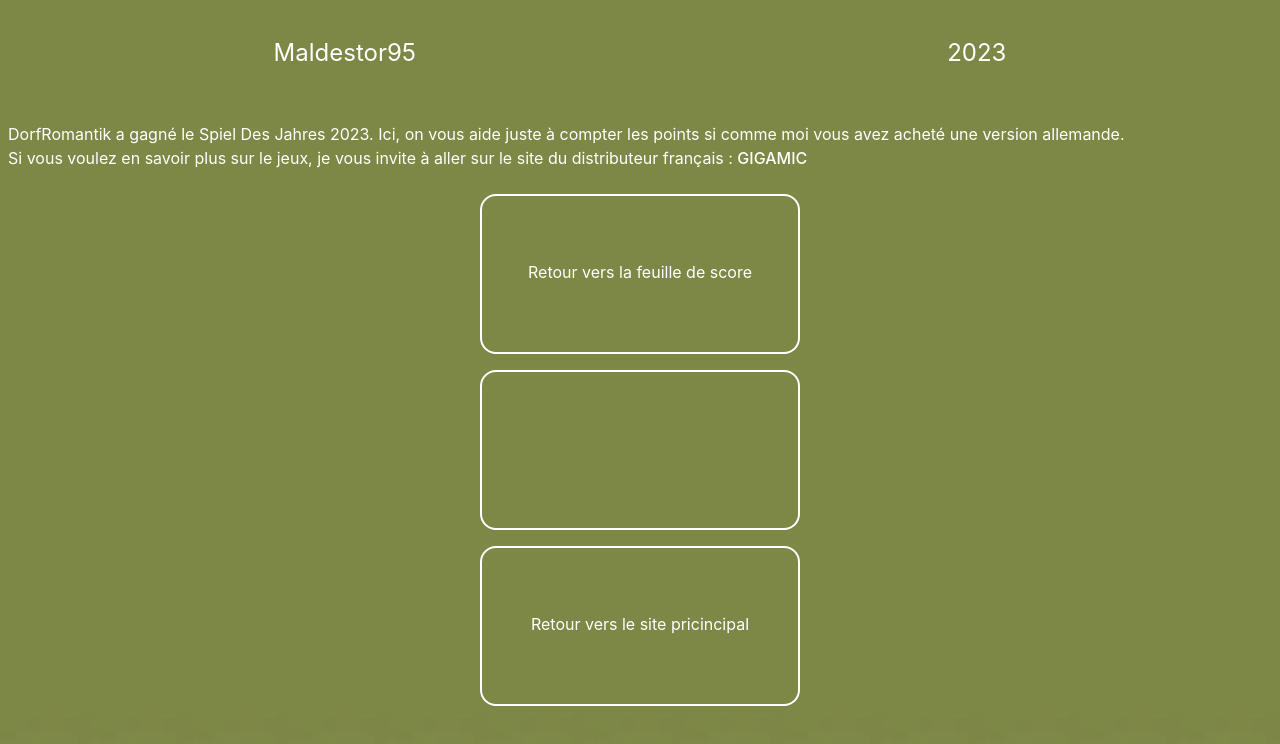
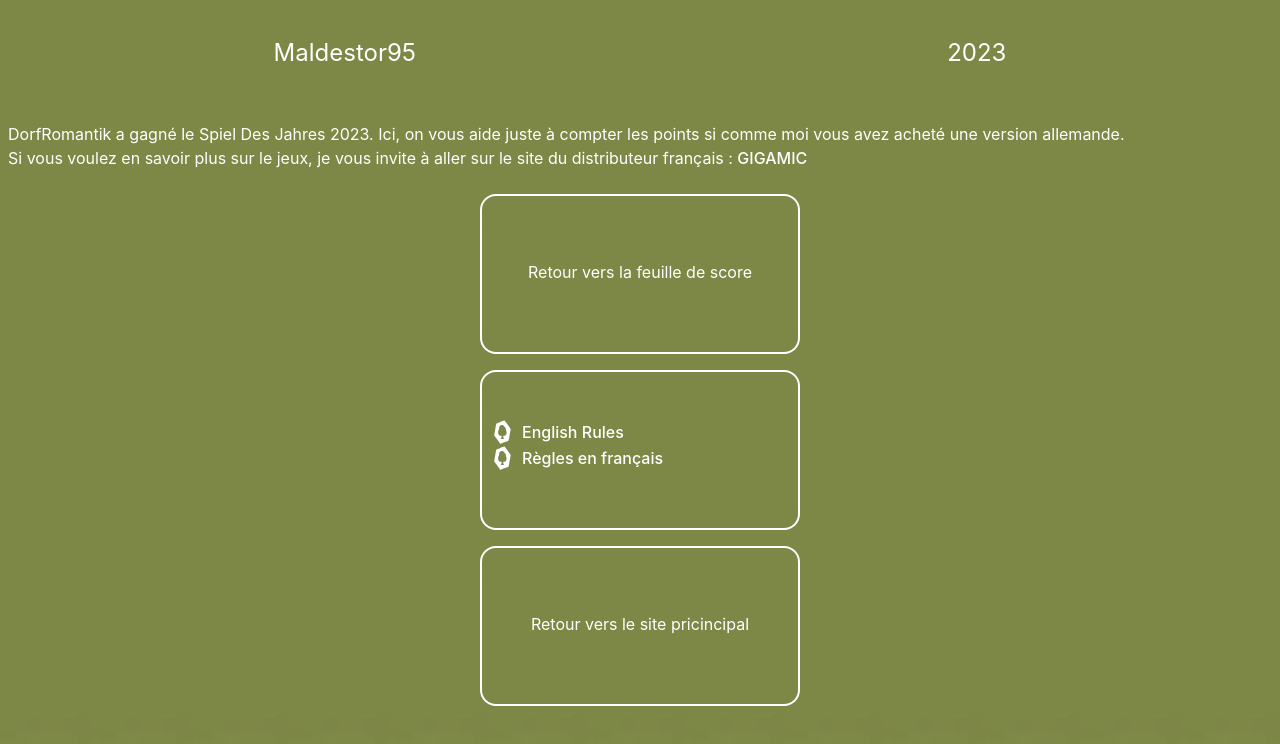
Before and after one commit to maldestor95/score, a Vue app: page / in a window 1280 px wide. Both pictures are taken after a click on the icon 640 px from the left and 714 px from the top of the page. Shown: the top 744 px of the page. Built offline with nearby package versions, Linux system fonts and the light colour scheme.

Commit message:
update about pages

```diff
--- a/src/components/pdf.vue
+++ b/src/components/pdf.vue
@@ -1,7 +1,28 @@
 <template>
-  <div></div>
+  <ul class="text-start container px-2">
+    <li class="flex flex-row">
+      <img src="/flavico.svg" class="w-6 mr-2" />
+      <a :href="dorfEnUrl">English Rules</a>
+    </li>
+    <li class="flex flex-row">
+      <img src="/flavico.svg" class="w-6 mr-2" />
+      <a :href="dorfFrUrl">Règles en français</a>
+    </li>
+  </ul>
 </template>
 
-<script setup lang="ts"></script>
+<script setup lang="ts">
+import { ref } from "vue";
+const dorfEnUrl = ref(
+  "https://raw.githubusercontent.com/maldestor95/dorf/master/public/Dorfromantik.pdf"
+);
+const dorfFrUrl = ref(
+  "https://raw.githubusercontent.com/maldestor95/dorf/master/public/DorfromantikFR.pdf"
+);
+</script>
 
-<style scoped></style>
+<style scoped>
+li {
+  margin-bottom: 0.1rem;
+}
+</style>
```
